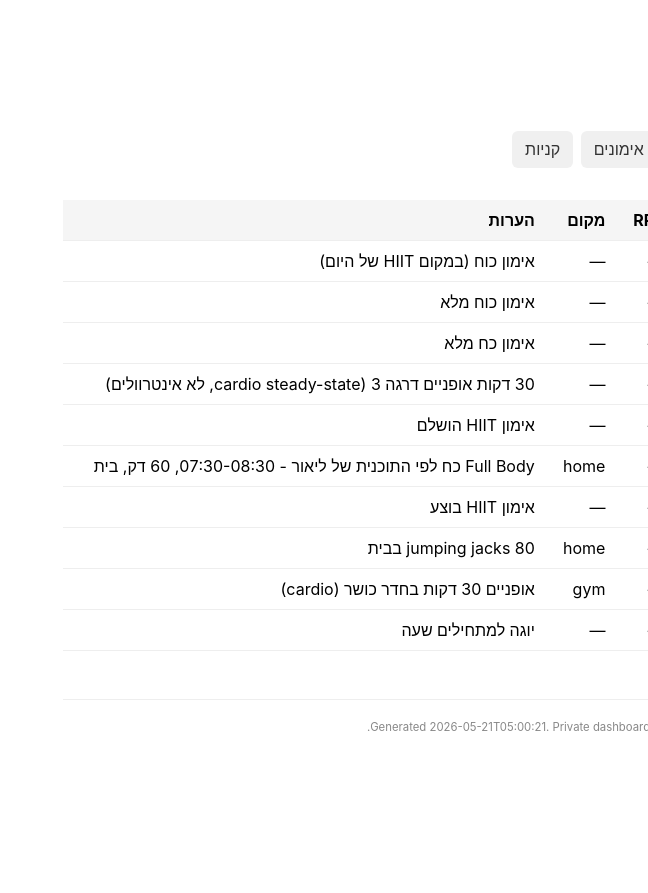
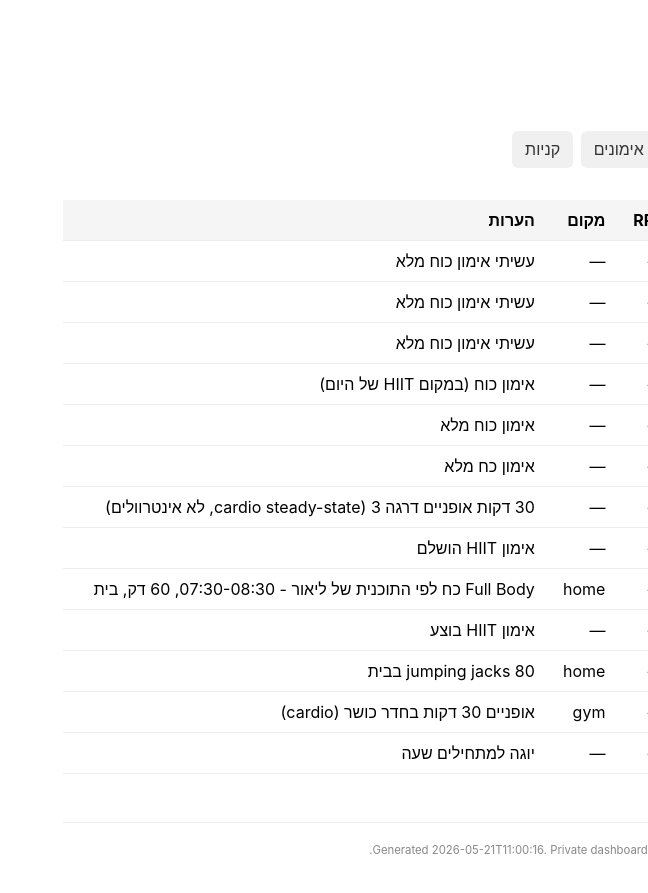
Before and after one commit to alexliv1234/alexbot-public, a Jekyll site: the page built from docs/lifechange/workouts.html, in a window 1280 px wide. Shown: the top 893 px of the page, without its empty margins (632-1280 px from the left). Built offline with Jekyll 4.4.1, drawn with Linux system fonts in a browser that asks for light colours.

Commit message:
📊 coach site update (2026-05-21_11-00)

```diff
--- a/docs/_data/coach/adherence.json
+++ b/docs/_data/coach/adherence.json
@@ -66,5 +66,9 @@
   {
     "date": "2026-05-20",
     "score": null
+  },
+  {
+    "date": "2026-05-21",
+    "score": null
   }
 ]
--- a/docs/_data/coach/today.json
+++ b/docs/_data/coach/today.json
@@ -1,10 +1,46 @@
 {
   "next_event": "see schedule below",
   "adherence": "in-progress",
-  "as_of": "2026-05-21T05:00:21",
+  "as_of": "2026-05-21T11:00:16",
   "meals": [],
-  "workouts": [],
-  "supplements": [],
+  "workouts": [
+    {
+      "kind": "strength",
+      "actual": "עשיתי אימון כוח מלא",
+      "status": "done",
+      "duration_min": null,
+      "location": null,
+      "time": "08:57"
+    },
+    {
+      "kind": "strength",
+      "actual": "עשיתי אימון כוח מלא",
+      "status": "done",
+      "duration_min": null,
+      "location": null,
+      "time": "08:57"
+    },
+    {
+      "kind": "strength",
+      "actual": "עשיתי אימון כוח מלא",
+      "status": "done",
+      "duration_min": null,
+      "location": null,
+      "time": "08:57"
+    }
+  ],
+  "supplements": [
+    {
+      "name": "morning_vinegar",
+      "taken": true,
+      "time": "08:57"
+    },
+    {
+      "name": "morning_water",
+      "taken": true,
+      "time": "08:57"
+    }
+  ],
   "water_ml": 0,
   "water_target_ml": 2500
 }
--- a/docs/_data/coach/workouts.json
+++ b/docs/_data/coach/workouts.json
@@ -84,5 +84,29 @@
     "kind": "strength",
     "actual": "אימון כוח (במקום HIIT של היום)",
     "actual_status": "done"
+  },
+  {
+    "date": "2026-05-21",
+    "ts": "2026-05-21T08:57:37+03:00",
+    "type": "workout",
+    "kind": "strength",
+    "actual": "עשיתי אימון כוח מלא",
+    "actual_status": "done"
+  },
+  {
+    "date": "2026-05-21",
+    "ts": "2026-05-21T08:57:41+03:00",
+    "type": "workout",
+    "kind": "strength",
+    "actual": "עשיתי אימון כוח מלא",
+    "actual_status": "done"
+  },
+  {
+    "date": "2026-05-21",
+    "ts": "2026-05-21T08:57:41+03:00",
+    "type": "workout",
+    "kind": "strength",
+    "actual": "עשיתי אימון כוח מלא",
+    "actual_status": "done"
   }
 ]
```
